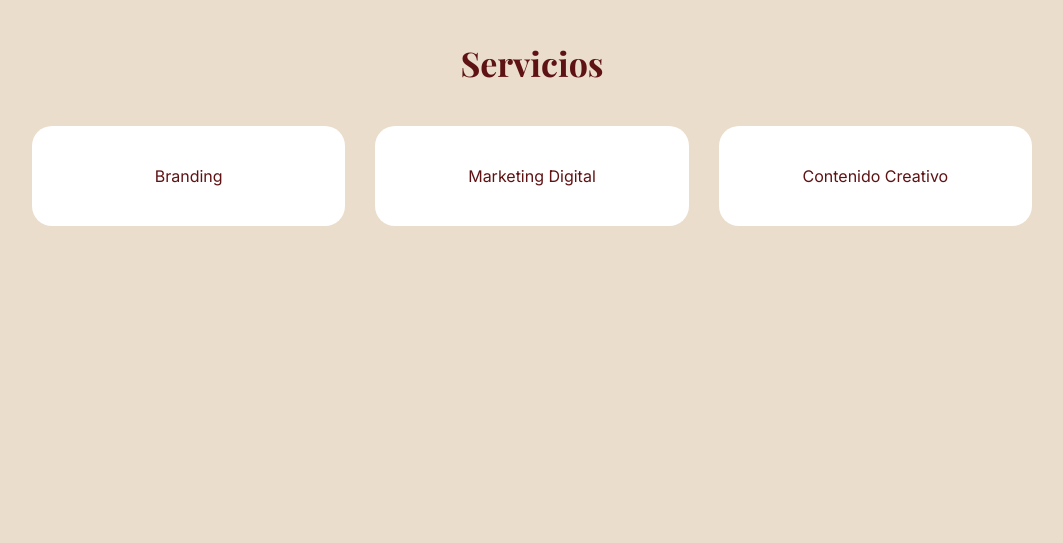
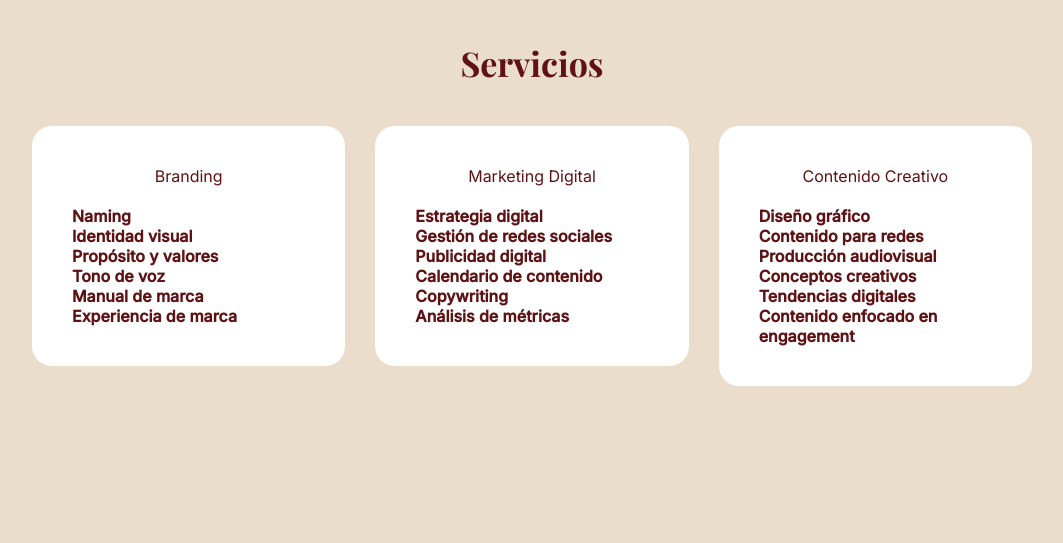
Before and after one commit to idonsystem-svg/maral-web, a plain HTML site: page index.html in a window 1280 px wide. Shown: the part 980-1523 px from the top of the page, without its empty margins (108-1171 px from the left). Drawn offline with nearby package versions, Linux system fonts and the light colour scheme.

Commit message:
Update index.html

```diff
--- a/index.html
+++ b/index.html
@@ -242,9 +242,40 @@ section{
 <div class="container">
 <h2 class="title">Servicios</h2>
 <div class="services">
-<div class="service">Branding</div>
-<div class="service">Marketing Digital</div>
-<div class="service">Contenido Creativo</div>
+<ul>
+<div class="service">Branding
+<br> </br>
+<p style="text-align: left;"><strong>Naming</strong></p>
+<p style="text-align: left;"><strong>Identidad visual</strong></p>
+<p style="text-align: left;"><strong>Propósito y valores</strong></p>
+<p style="text-align: left;"><strong>Tono de voz</strong></p>
+<p style="text-align: left;"><strong>Manual de marca</strong></p>
+<p style="text-align: left;"><strong>Experiencia de marca</strong></p>
+</ul>
+<ul>
+<div class="service">Marketing Digital
+<br> </br>
+<p style="text-align: left;"><strong>Estrategia digital</strong></p>
+<p style="text-align: left;"><strong>Gestión de redes sociales</strong></p>
+<p style="text-align: left;"><strong>Publicidad digital</strong></p>
+<p style="text-align: left;"><strong>Calendario de contenido</strong></p>
+<p style="text-align: left;"><strong>Copywriting</strong></p>
+<p style="text-align: left;"><strong>Análisis de métricas</strong></p>
+</ul>
+<ul>
+<div class="service">Contenido Creativo
+<br> </br>
+<p style="text-align: left;"><strong>Diseño gráfico</strong></p>
+<p style="text-align: left;"><strong>Contenido para redes</strong></p>
+<p style="text-align: left;"><strong>Producción audiovisual</strong></p>
+<p style="text-align: left;"><strong>Conceptos creativos</strong></p>
+<p style="text-align: left;"><strong>Tendencias digitales</strong></p>
+<p style="text-align: left;"><strong>Contenido enfocado en engagement</strong></p>
+</ul>
+<ul>
+</ul>
+<br> </br>
+<br> </br>
 </div>
 </div>
 </section>
@@ -256,6 +287,9 @@ section{
 <img src="https://picsum.photos/400?1">
 <img src="https://picsum.photos/400?2">
 <img src="https://picsum.photos/400?3">
+<br> </br>
+<br> </br>
+<br> </br>
 </div>
 </div>
 </section>
@@ -321,6 +355,9 @@ section{
 
 <section id="equipo">
 <div class="container">
+<br> </br>
+<br> </br>
+<br> </br>
 <h2 class="title">Nuestro equipo</h2>
 <div class="team">
 <div><h3>María Fernanda Torres Barceinas</h3><p>Community Manager</p></div>
```
